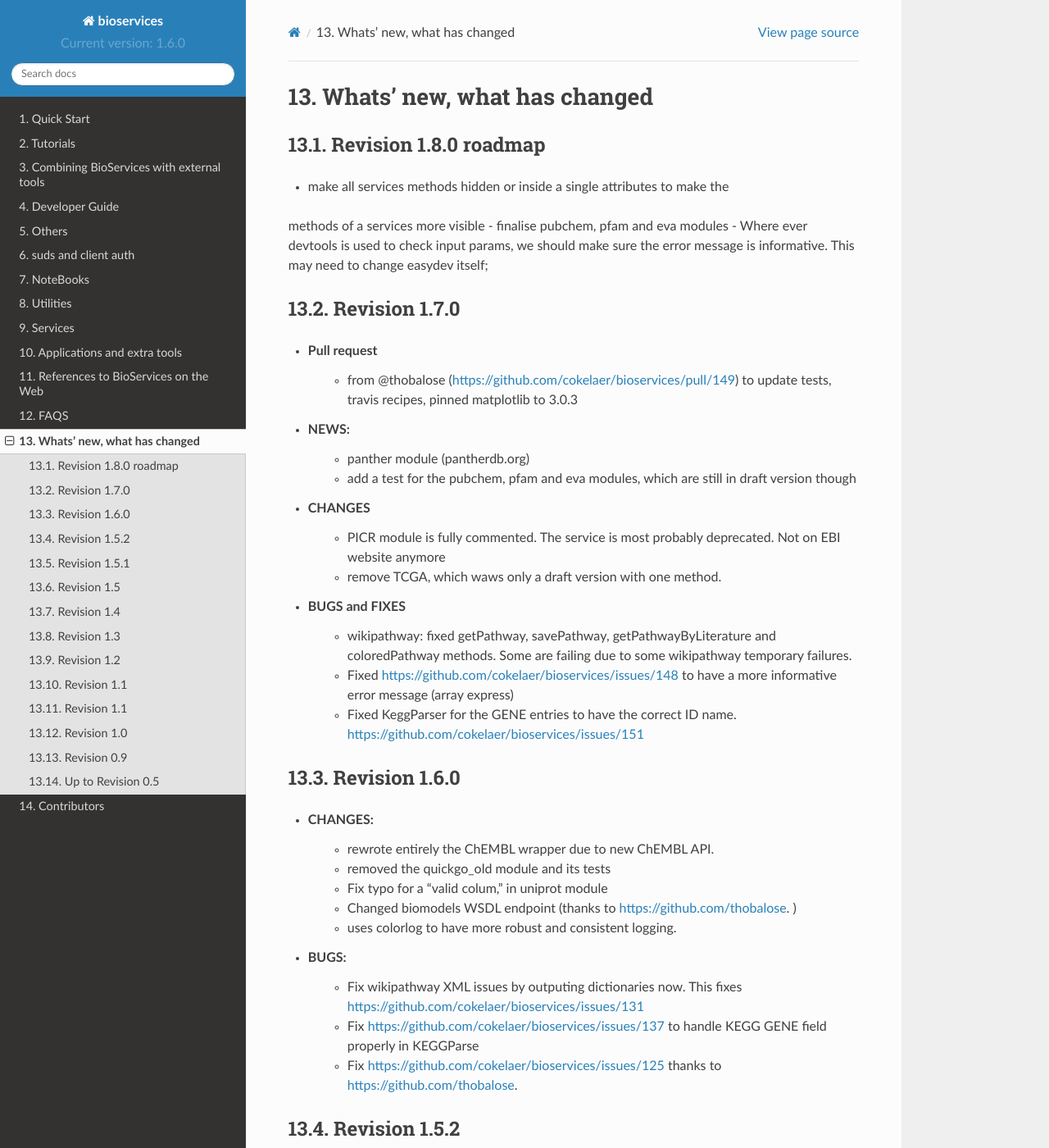
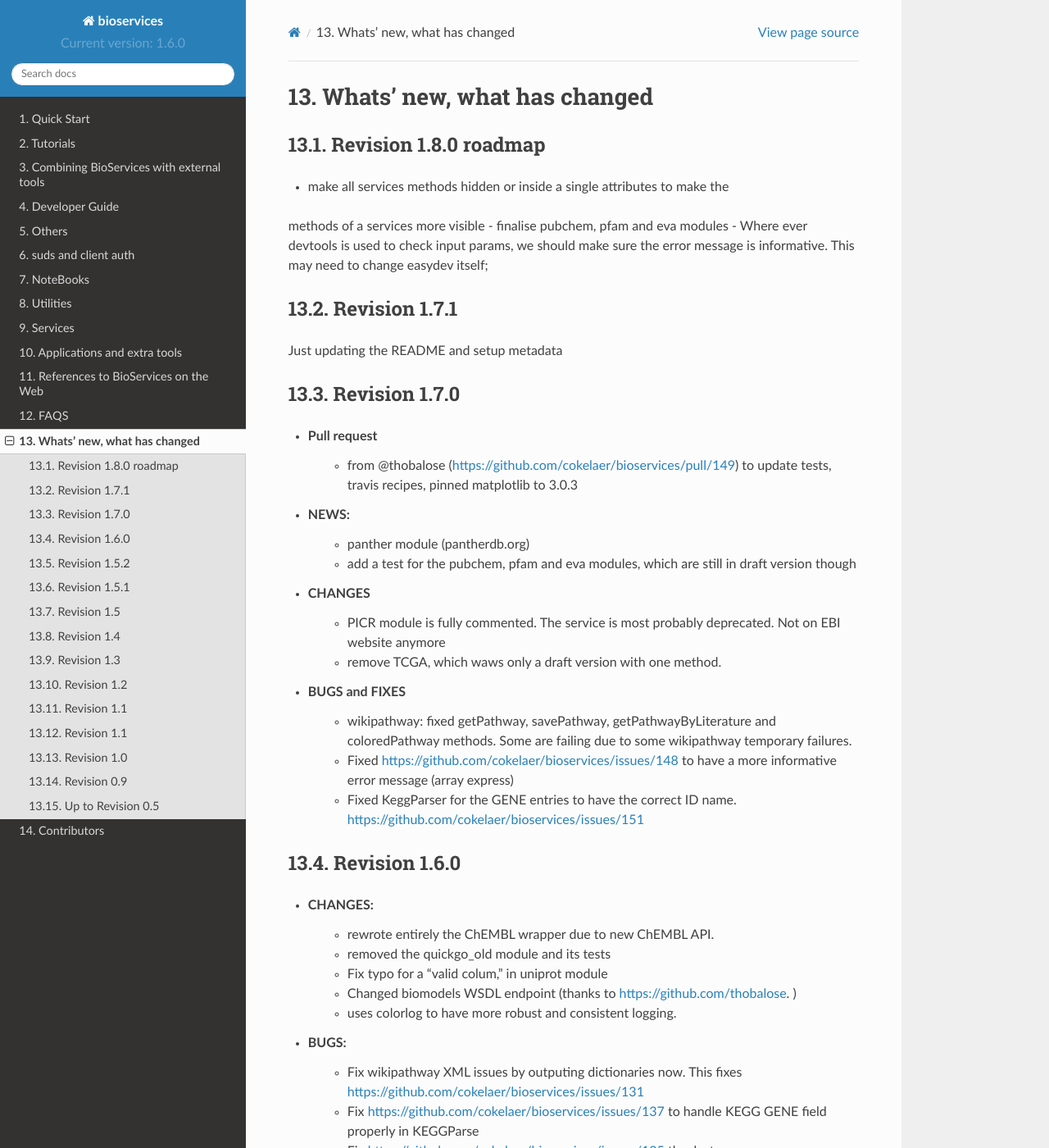
Before and after one commit to cokelaer/bioservices, a Sphinx documentation site: the page built from doc/ChangeLog.rst, in a window 1280 px wide and 1400 px high. Shown: the whole window at 82% size. Built offline with Sphinx 7.4.7 and the Read the Docs theme 2.0.0, drawn with Linux system fonts in a browser that asks for light colours; formulas are drawn with MathJax 3; pages that are not in the unit, such as notebooks, are missing from menus; some of the changed text lies outside the part shown.

Commit message:
increase version

```diff
--- a/doc/ChangeLog.rst
+++ b/doc/ChangeLog.rst
@@ -9,6 +9,11 @@ methods of a services more visible
 - finalise pubchem, pfam and eva modules
 - Where ever devtools is used to check input params, we should make sure the
 error message is informative. This may need to change easydev itself;
+
+Revision 1.7.1
+--------------
+
+Just updating the README and setup metadata
 
 Revision 1.7.0
 --------------
--- a/setup.py
+++ b/setup.py
@@ -7,7 +7,7 @@ import glob
 
 _MAJOR               = 1
 _MINOR               = 7
-_MICRO               = 0
+_MICRO               = 1
 version              = '%d.%d.%d' % (_MAJOR, _MINOR, _MICRO)
 release              = '%d.%d' % (_MAJOR, _MINOR)
 
```
